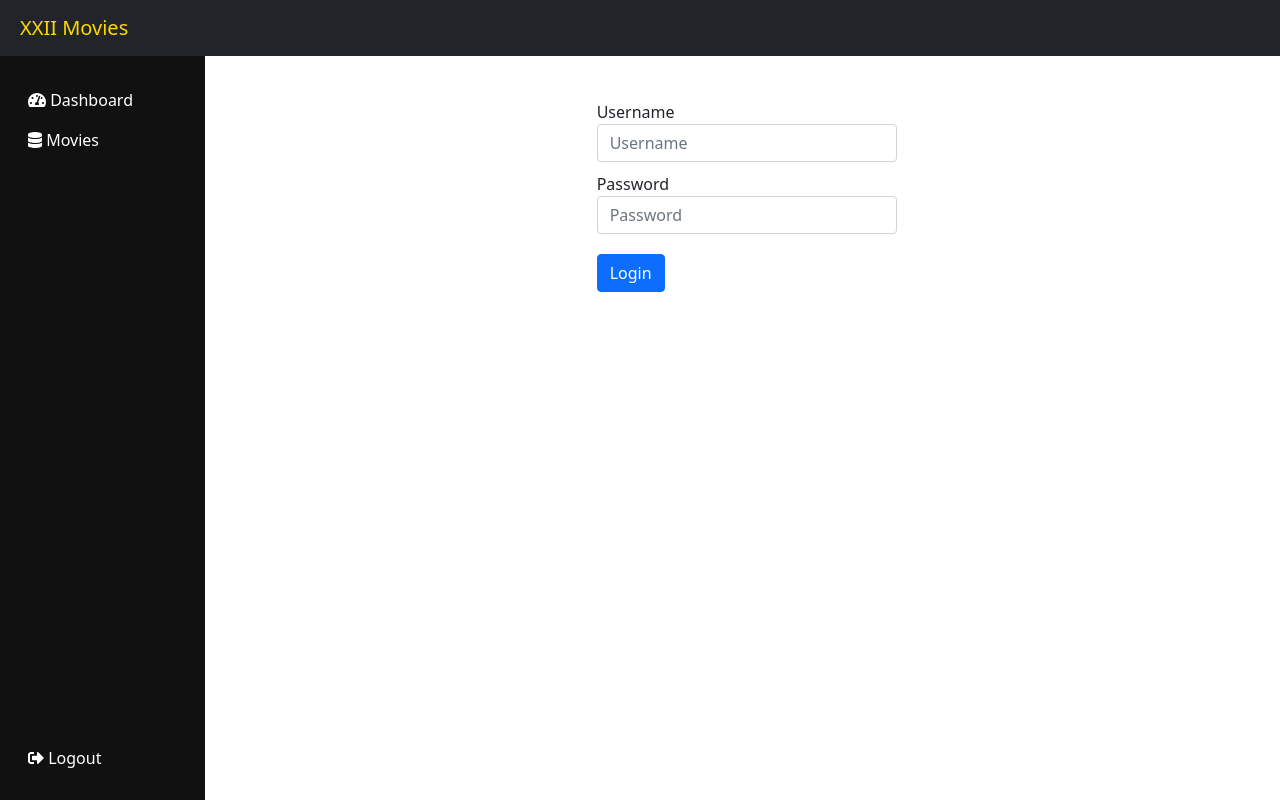
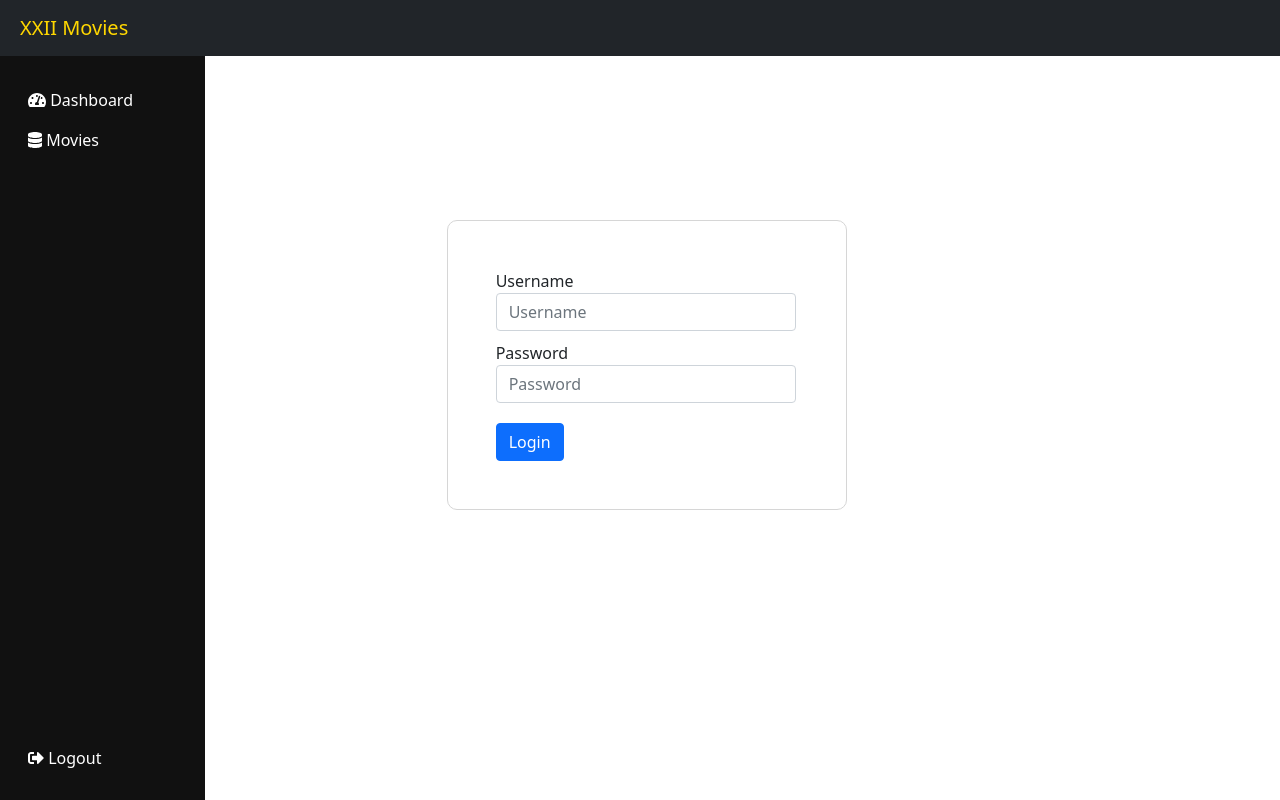
Before and after one commit to ahadsenja/movies-angular, an Angular app: page /login in a window 1280 px wide. Built offline with nearby package versions, Linux system fonts and the light colour scheme; what ng2-search-filter, ngx-pagination would draw is missing.

Commit message:
chore: update login css

```diff
--- a/src/app/components/user/login/login.component.css
+++ b/src/app/components/user/login/login.component.css
@@ -7,10 +7,18 @@ button {
  margin-top: 10px;
 }
 
-.login-form {
- display: flex;
+.container {
  flex: 1;
  justify-content: center;
  align-items: center;
- margin-top: 30px;
+ margin: 150px 0 0 -100px;
 }
+
+.login-form {
+ box-shadow: black;
+ border: 1px solid rgb(214, 214, 214);
+ border-radius: 10px;
+ padding: 48px;
+ width: 400px;
+ margin: auto;
+}
```
